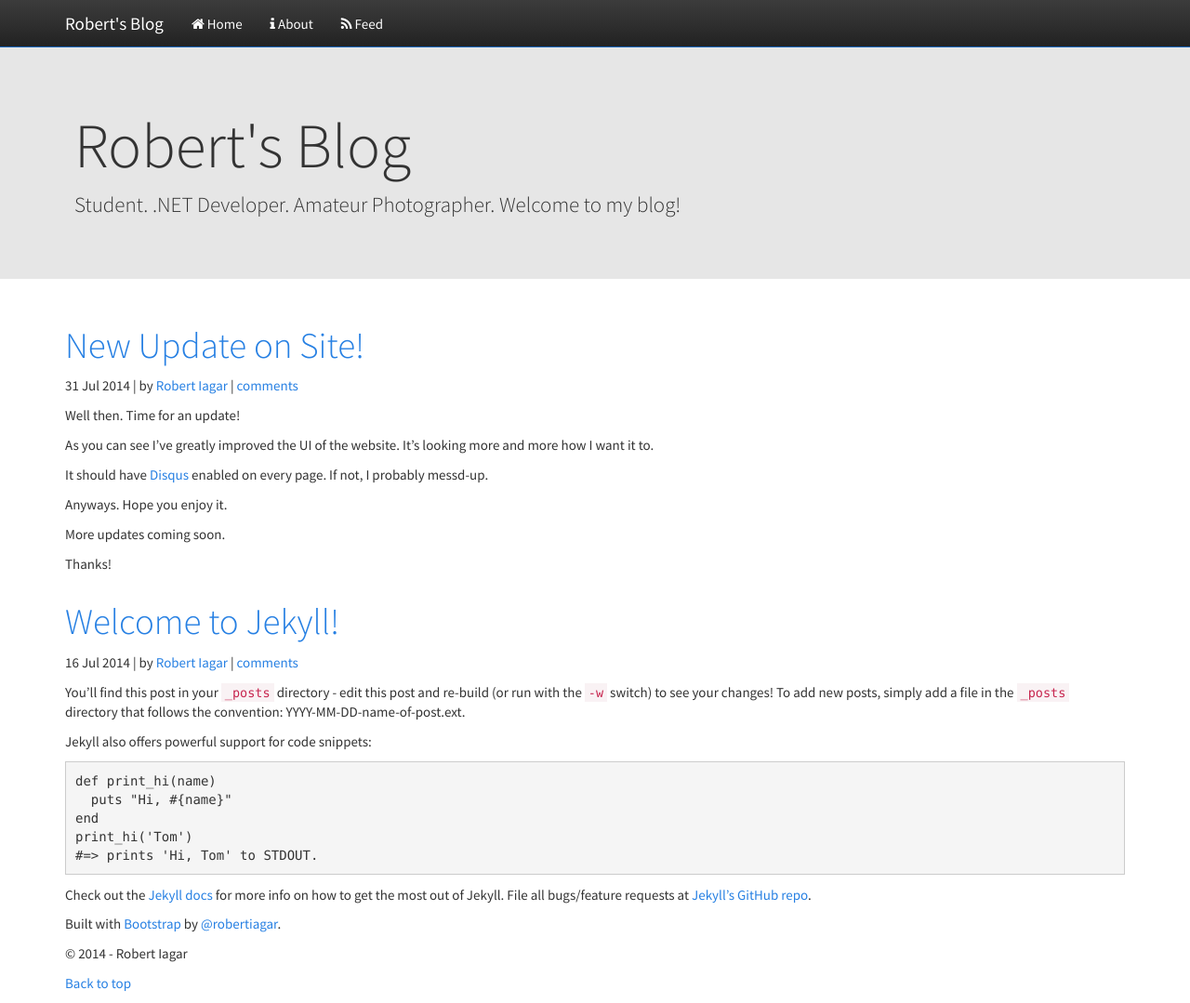
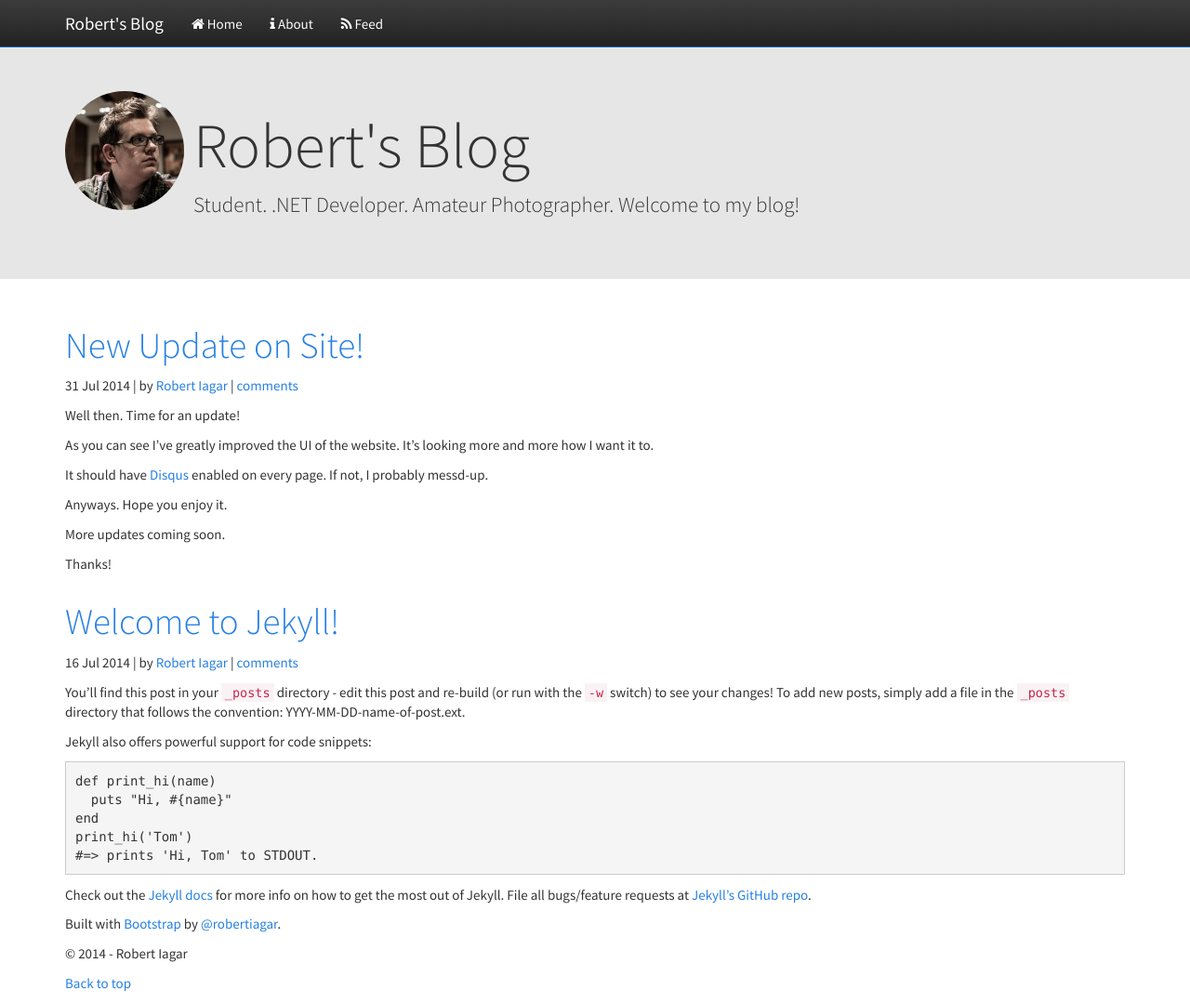
Before and after one commit to robertiagar/robertiagar.com, a Jekyll site: the page built from index.html, in a window 1280 px wide and 1079 px high. Shown: the whole window at 93% size. Built offline with Jekyll 4.4.1, drawn with Linux system fonts in a browser that asks for light colours; nearby versions of some CDN libraries; the list of posts is cut into pages by our own code; comment, search, counter and statistics services are not loaded; a style sheet for code colours, icons or effects is not loaded.

Commit message:
Updated jumbotron

```diff
--- a/_config.yml
+++ b/_config.yml
@@ -1,5 +1,6 @@
 ---
 author: "Robert Iagar"
+authorimageurl: "/assets/images/bg.jpg"
 baseurl: ""
 description: "Student. .NET Developer. Amateur Photographer. Welcome to my blog!"
 email: robert.iagar@gmail.com
--- a/_includes/jumbotron.html
+++ b/_includes/jumbotron.html
@@ -15,7 +15,7 @@
 	<div class="container">
 		<div class="media">
 			<a class="pull-left" href="#">
-				<img class="img-circle" src="{{ page.authorimageurl }}" class="pull-left"/>
+				<img class="img-circle" src="{{ site.authorimageurl }}" class="pull-left"/>
 			</a>
 			<div class="media-body">
 				 <h1>{{ site.title }}</h1>
```
